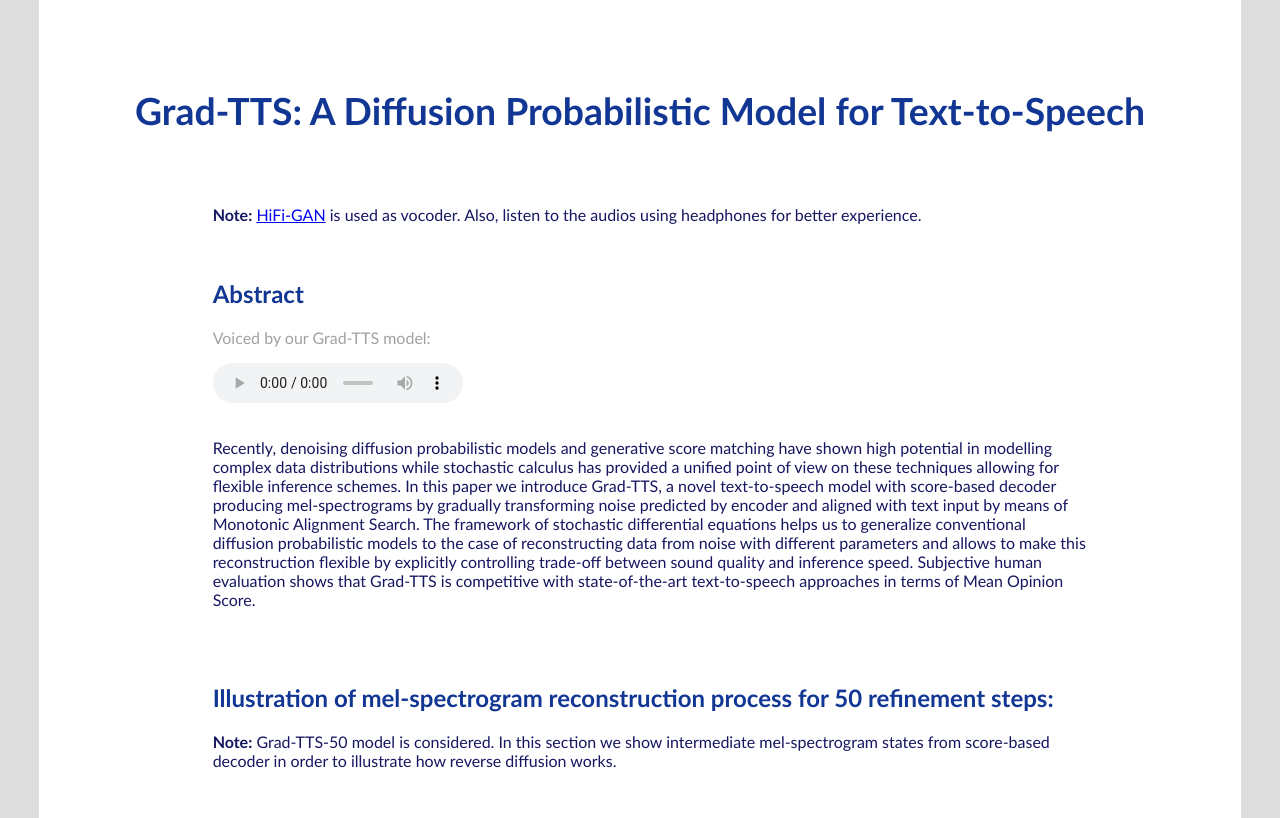
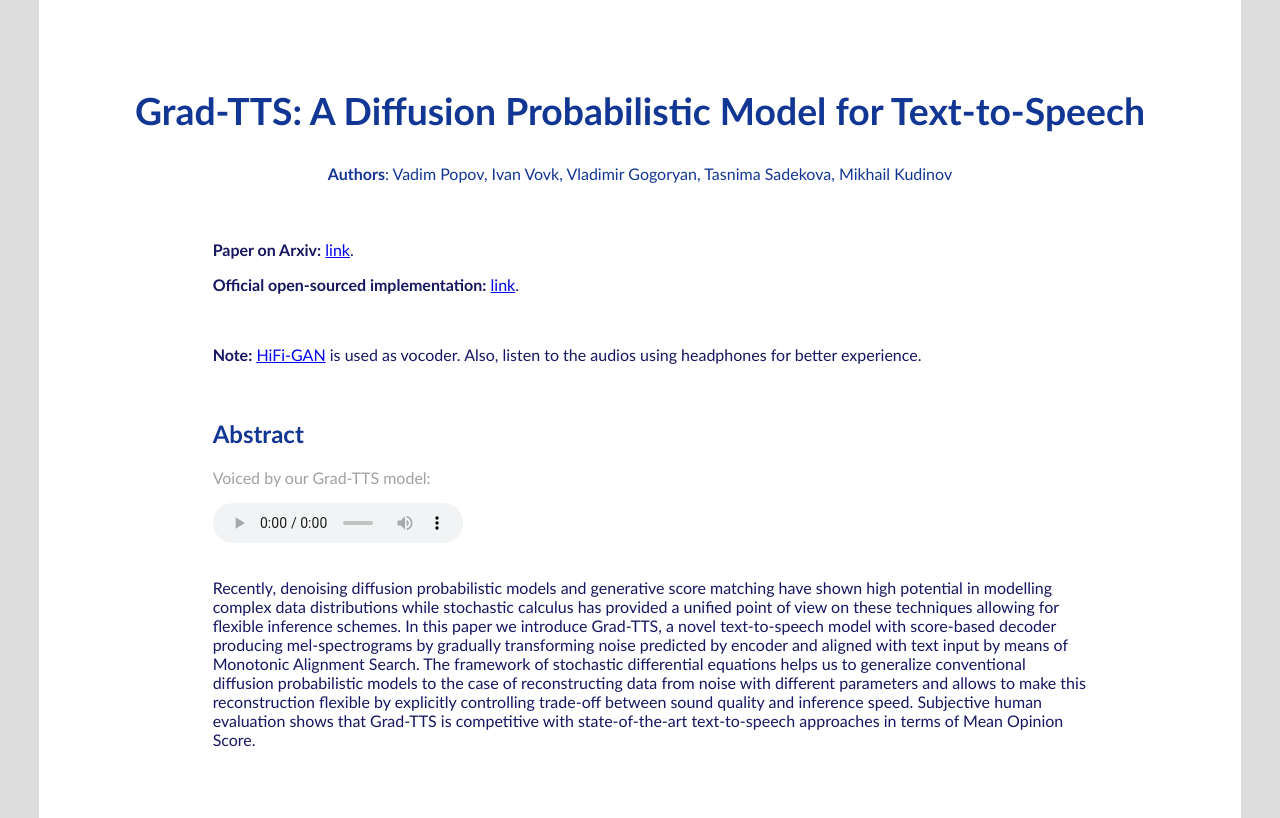
Before and after one commit to grad-tts/grad-tts.github.io, a plain HTML site: page index.html in a window 1280 px wide. Shown: the top 818 px of the page. Drawn offline with Linux system fonts and the light colour scheme.

Commit message:
Added paper+code links, added author list

```diff
--- a/index.html
+++ b/index.html
@@ -76,6 +76,7 @@
          <article>
             <header>
                <h1 style="color:#123693; font-family:'Trebuchet MS', 'Lucida Sans Unicode', 'Lucida Grande', 'Lucida Sans', Arial, sans-serif; font-size: 28pt; text-align: center;">Grad-TTS: A Diffusion Probabilistic Model for Text-to-Speech</h1>
+               <p style="color:#123693; font-family:'Trebuchet MS', 'Lucida Sans Unicode', 'Lucida Grande', 'Lucida Sans', Arial, sans-serif; font-size: 28pt; text-align: center; font-size: medium;"><b>Authors</b>: Vadim Popov, Ivan Vovk, Vladimir Gogoryan, Tasnima Sadekova, Mikhail Kudinov</p>
             </header>
          </article>
       <table style="margin-left:auto;margin-right:auto;">
@@ -83,6 +84,10 @@
          <tr>
             <td>⠀⠀⠀⠀⠀⠀⠀⠀⠀⠀⠀⠀</td>
             <td>
+               <p style="color:rgb(22, 22, 97); font-family:'Trebuchet MS', 'Lucida Sans Unicode', 'Lucida Grande', 'Lucida Sans', Arial, sans-serif;"><b>Paper on Arxiv:</b> <a href="https://arxiv.org/abs/2105.06337">link</a>.</p>
+               <p style="color:rgb(22, 22, 97); font-family:'Trebuchet MS', 'Lucida Sans Unicode', 'Lucida Grande', 'Lucida Sans', Arial, sans-serif;"><b>Official open-sourced implementation:</b> <a href="https://github.com/huawei-noah/Speech-Backbones/Grad-TTS/">link</a>.</p>
+               <br>
+
                <p style="color:rgb(22, 22, 97); font-family:'Trebuchet MS', 'Lucida Sans Unicode', 'Lucida Grande', 'Lucida Sans', Arial, sans-serif;"><b>Note:</b> <a href="https://github.com/jik876/hifi-gan">HiFi-GAN</a> is used as vocoder. Also, listen to the audios using headphones for better experience.</p>
                <br>
 
```
